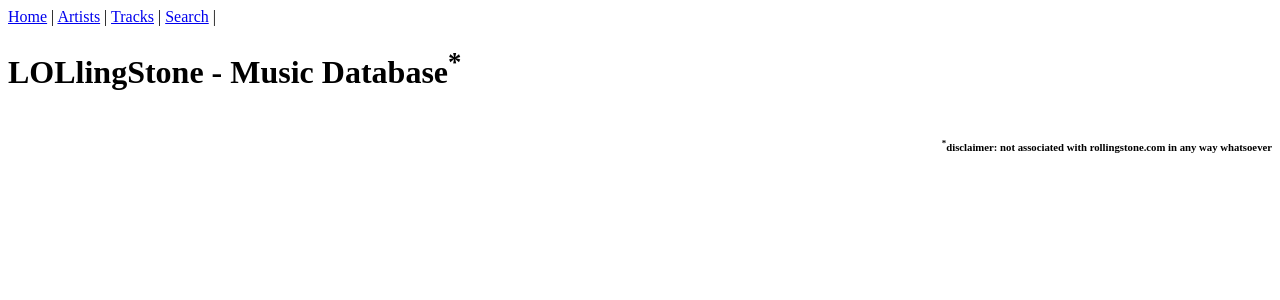
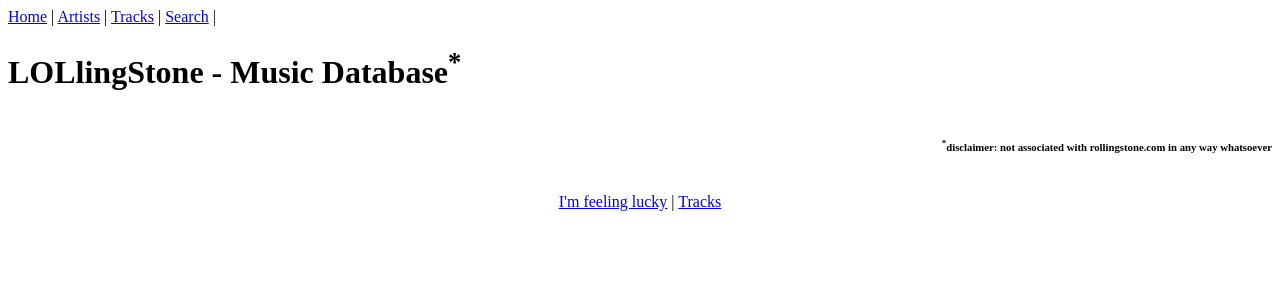
Before and after one commit to topherlee/music-db-webapp, a Flask app: template templates/home.html in a window 1280 px wide. Shown: the top 300 px of the page. Run offline with Flask 2, Linux system fonts and the light colour scheme; the template is opened without the code that fills it, so the values that code supplies are empty.

Commit message:
implemented random button for homepage

```diff
--- a/app.py
+++ b/app.py
@@ -15,8 +15,13 @@ def get_db_conn():
 @app.route('/')
 def home():
     cursor = get_db_conn()
+    #take a random song / artist for the "im feeling lucky" button
+    cursor.execute('SELECT * FROM artists ORDER BY RANDOM() LIMIT 1')
+    artists = cursor.fetchall()
+    cursor.execute('SELECT * FROM tracklists ORDER BY RANDOM() LIMIT 1')
+    tracks = cursor.fetchall()
     cursor.close()
-    return render_template('home.html', title='Homepage')
+    return render_template('home.html', title='Homepage', tracks=tracks, artists=artists)
 
 
 @app.route('/artists')
--- a/templates/home.html
+++ b/templates/home.html
@@ -1,4 +1,6 @@
 {% extends "layout.html" %}
 {% block content %}
-
+<p align="center">
+<a href= {{ url_for('artist_details', id = artists[0]["artist_id"]) }}>I'm feeling lucky</a> |
+<a target="_blank" href = 'https://www.youtube.com/results?search_query={{ tracks[0]["track_name"] + " " + tracks[0]["artist_name"] }}' title=' on YouTube'>Tracks</a></p>
 {% endblock content %}
```
